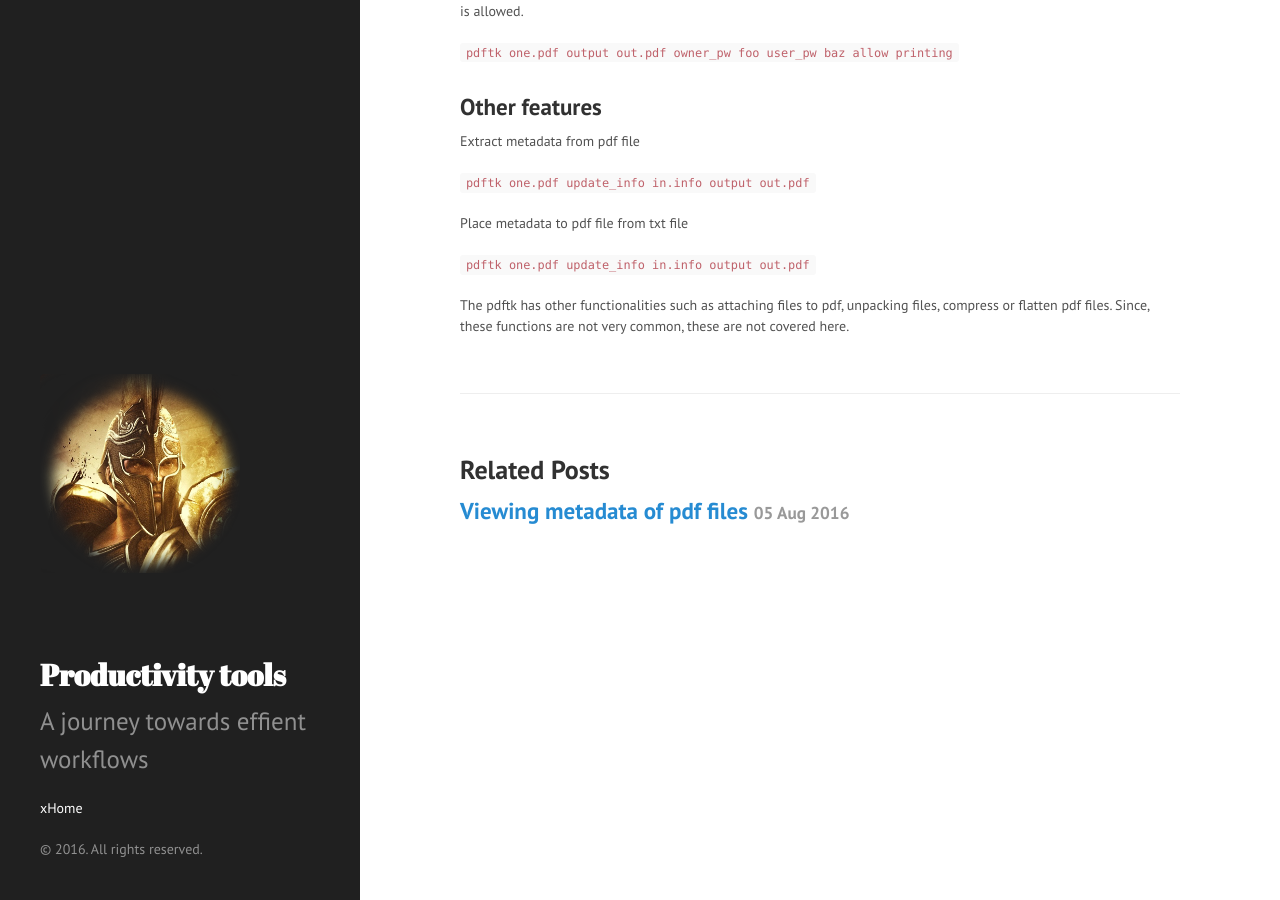
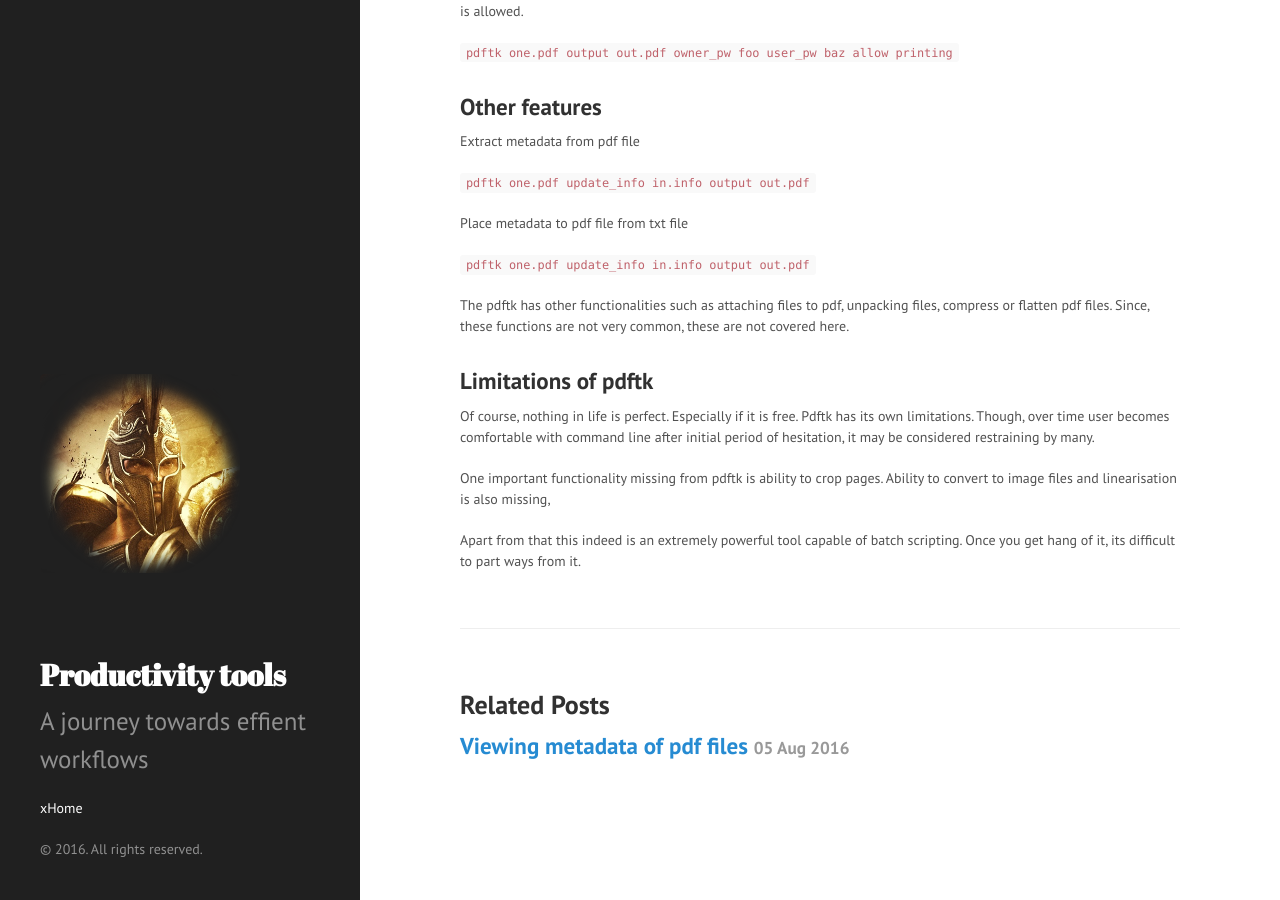
Before and after one commit to MaheshTK/MaheshTK.github.io, a Jekyll site: the page built from _posts/2016-08-03-manipulating-pdf-files.markdown, in a window 1280 px wide and 900 px high, scrolled down 3524 px. Built offline with Jekyll 4.4.1, drawn with Linux system fonts in a browser that asks for light colours.

Commit message:
Post update: Manipulating pdf files

````diff
--- a/_posts/2016-08-03-manipulating-pdf-files.markdown
+++ b/_posts/2016-08-03-manipulating-pdf-files.markdown
@@ -145,3 +145,11 @@ Place metadata to pdf file from txt file
 ```pdftk one.pdf update_info in.info output out.pdf```
 
 The pdftk has other functionalities such as attaching files to pdf, unpacking files, compress or flatten pdf files. Since, these functions are not very common, these are not covered here.
+
+### Limitations of pdftk
+
+Of course, nothing in life is perfect. Especially if it is free. Pdftk has its own limitations. Though, over time user becomes comfortable with command line after initial period of hesitation, it may be considered restraining by many.
+
+One important functionality missing from pdftk is ability to crop pages. Ability to convert to image files and linearisation is also missing,
+
+Apart from that this indeed is an extremely powerful tool capable of batch scripting. Once you get hang of it, its difficult to part ways from it.
````
